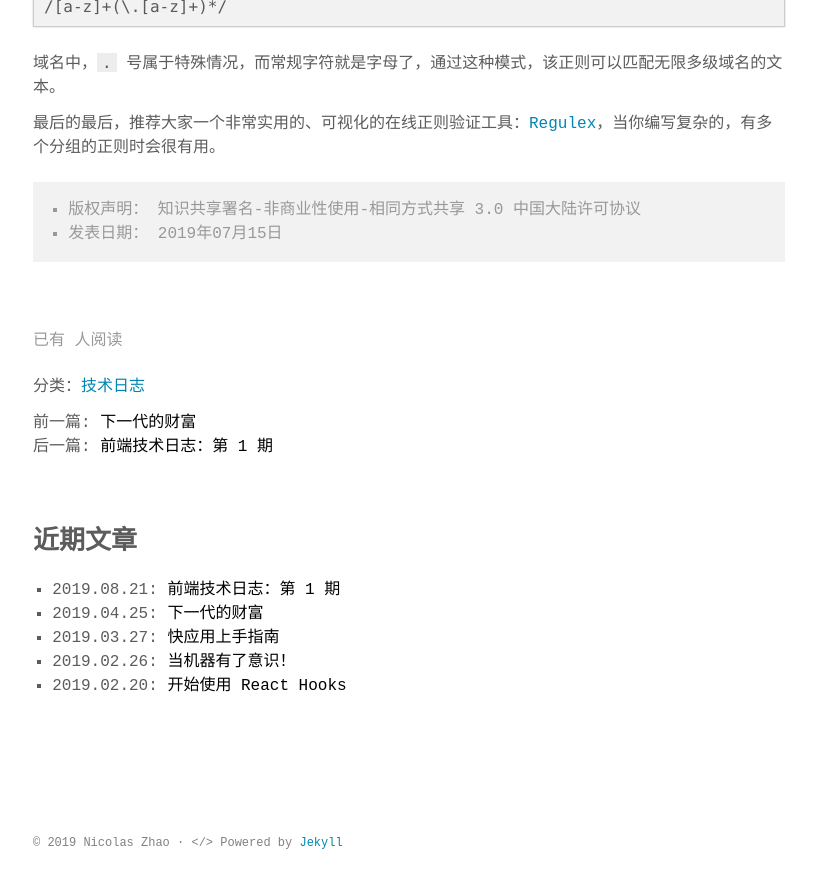
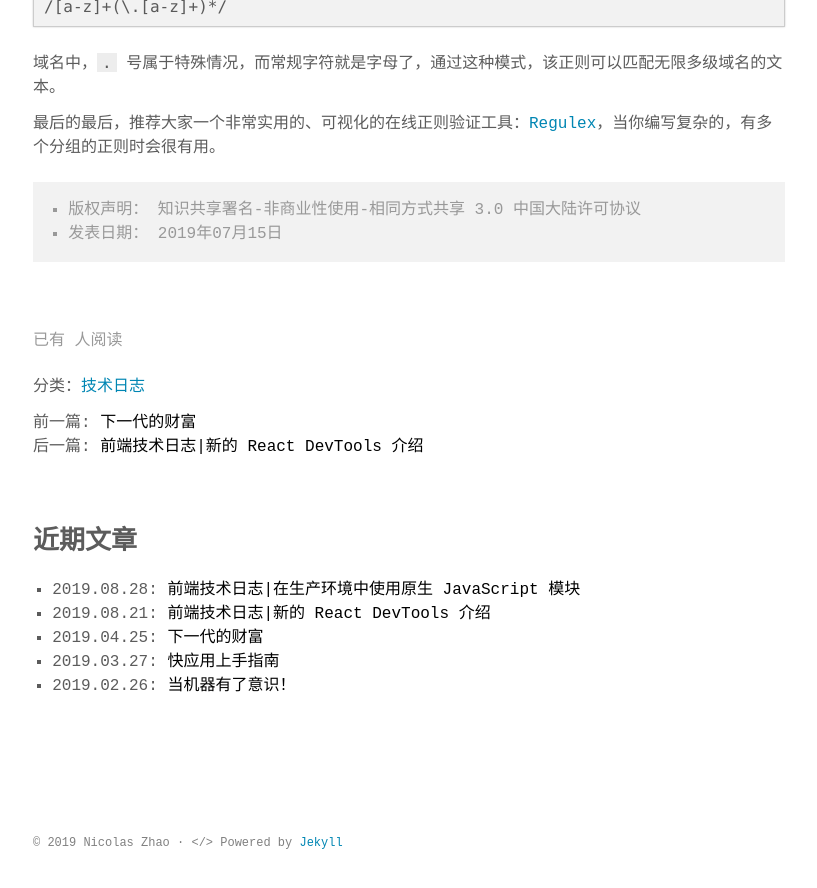
Before and after one commit to nicolaszhao/nicolaszhao.github.io, a Jekyll site: the page built from skills/_posts/2019-07-15-relearn-regular-expression.md, in a window 1280 px wide and 900 px high, scrolled down 10346 px. Shown: the top 888 px of the window, without its empty margins (231-1048 px from the left). Built offline with Jekyll 4.4.1, drawn with Linux system fonts in a browser that asks for light colours; some web fonts are replaced; comment, search, counter and statistics services are not loaded; a style sheet for code colours, icons or effects is not loaded; some of the changed lines change nothing that is shown.

Commit message:
docs: update ftl 2

```diff
--- a/magazine/_posts/2019-08-21-phase-1.md
+++ b/magazine/_posts/2019-08-21-phase-1.md
@@ -1,10 +1,11 @@
 ---
 layout: post
-title: 前端技术日志：第 1 期
+title: 前端技术日志|新的 React DevTools 介绍
 excerpt: 分享定期收集的前端前沿技术、文章、工具和资源。
 ---
 
-本期刊专注于 Web 前端前沿技术，收集的内容来自国外各大前端技术周刊，这里把值得分享的内容做了整理。
+> 本期刊专注于 Web 前端前沿技术，收集的内容来自于国外各大前端技术周刊，这里把自己感兴趣的，并值得分享的内容做了整理。
+> 部分链接可能无法直接打开，你需要通过**科学上网**的方式来解决。
 
 ## 热门推荐
 
@@ -295,8 +296,12 @@
 
 ## 内容来源
 
-* [Frontend Focus](https://frontendfoc.us/): *https://frontendfoc.us/*
-* [JavaScript Weekly](https://javascriptweekly.com/): *https://javascriptweekly.com/*
-* [Responsive Design Weekly](https://responsivedesign.is/): *https://responsivedesign.is/*
-* [Web Tools Weekly](https://webtoolsweekly.com/): *https://webtoolsweekly.com/*
-* [CSS Animation Weekly](https://weekly.cssanimation.rocks/): *https://weekly.cssanimation.rocks/*
+- [Frontend Focus](https://frontendfoc.us/), *https://frontendfoc.us/*
+- [JavaScript Weekly](https://javascriptweekly.com/), *https://javascriptweekly.com/*
+- [Responsive Design Weekly](https://responsivedesign.is/), *https://responsivedesign.is/*
+- [Web Tools Weekly](https://webtoolsweekly.com/), *https://webtoolsweekly.com/*
+- [CSS Animation Weekly](https://weekly.cssanimation.rocks/), *https://weekly.cssanimation.rocks/*
+
+关注微信公众号：**zhao-buhan**，定期获得技术日志推送
+
+![赵不寒的网络日记](https://upload-images.jianshu.io/upload_images/17058619-bc1496fde3fdd5ae.jpeg?imageMogr2/auto-orient/strip%7CimageView2/2/w/1000/format/webp)
--- a/_drafts/2019-08-28-frontend-technical-log.md
+++ b/magazine/_posts/2019-08-28-frontend-technical-log.md
@@ -301,12 +301,6 @@
 - [Web Tools Weekly](https://webtoolsweekly.com/), *https://webtoolsweekly.com/*
 - [CSS Animation Weekly](https://weekly.cssanimation.rocks/), *https://weekly.cssanimation.rocks/*
 
-## 往期回顾
+关注微信公众号：**zhao-buhan**，定期获得技术日志推送
 
-[第 2 期在公众号中不显示]
-
-* [前端技术日志 | 19年8月21日 | 新的 React DevTools 介绍]()
-
-欢迎关注微信公众号：zhao-buhan，获得定期的技术日志推送。
-
-![赵不寒的网络日记](https://upload-images.jianshu.io/upload_images/17058619-bc1496fde3fdd5ae.jpeg?imageMogr2/auto-orient/strip%7CimageView2/2/w/1240)
+![赵不寒的网络日记](https://upload-images.jianshu.io/upload_images/17058619-bc1496fde3fdd5ae.jpeg?imageMogr2/auto-orient/strip%7CimageView2/2/w/1000/format/webp)
```
Also changed, not shown: _drafts/qrcode_for_gh_5aca86b40948_258.jpg (deleted), 1 other file.
